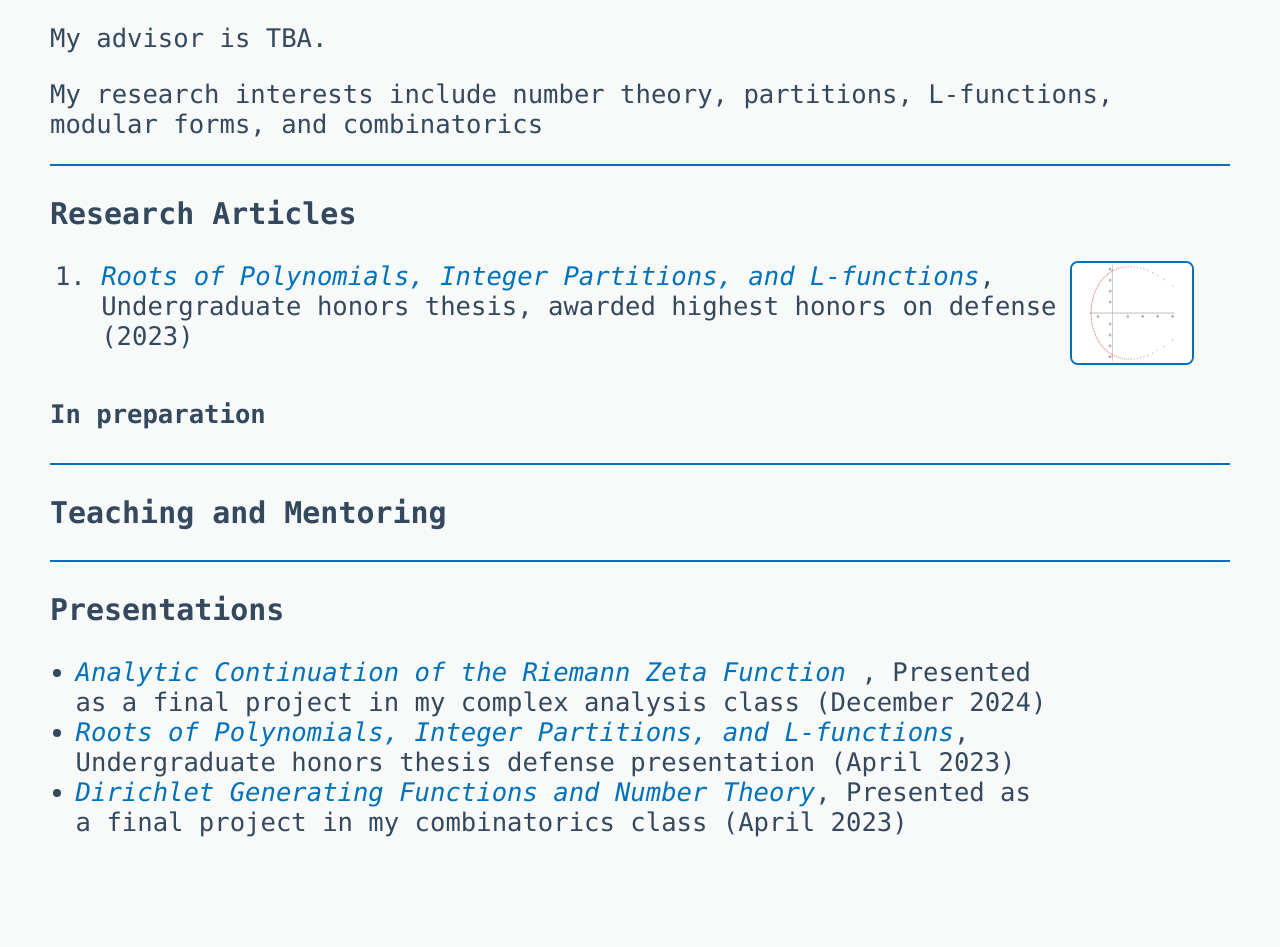
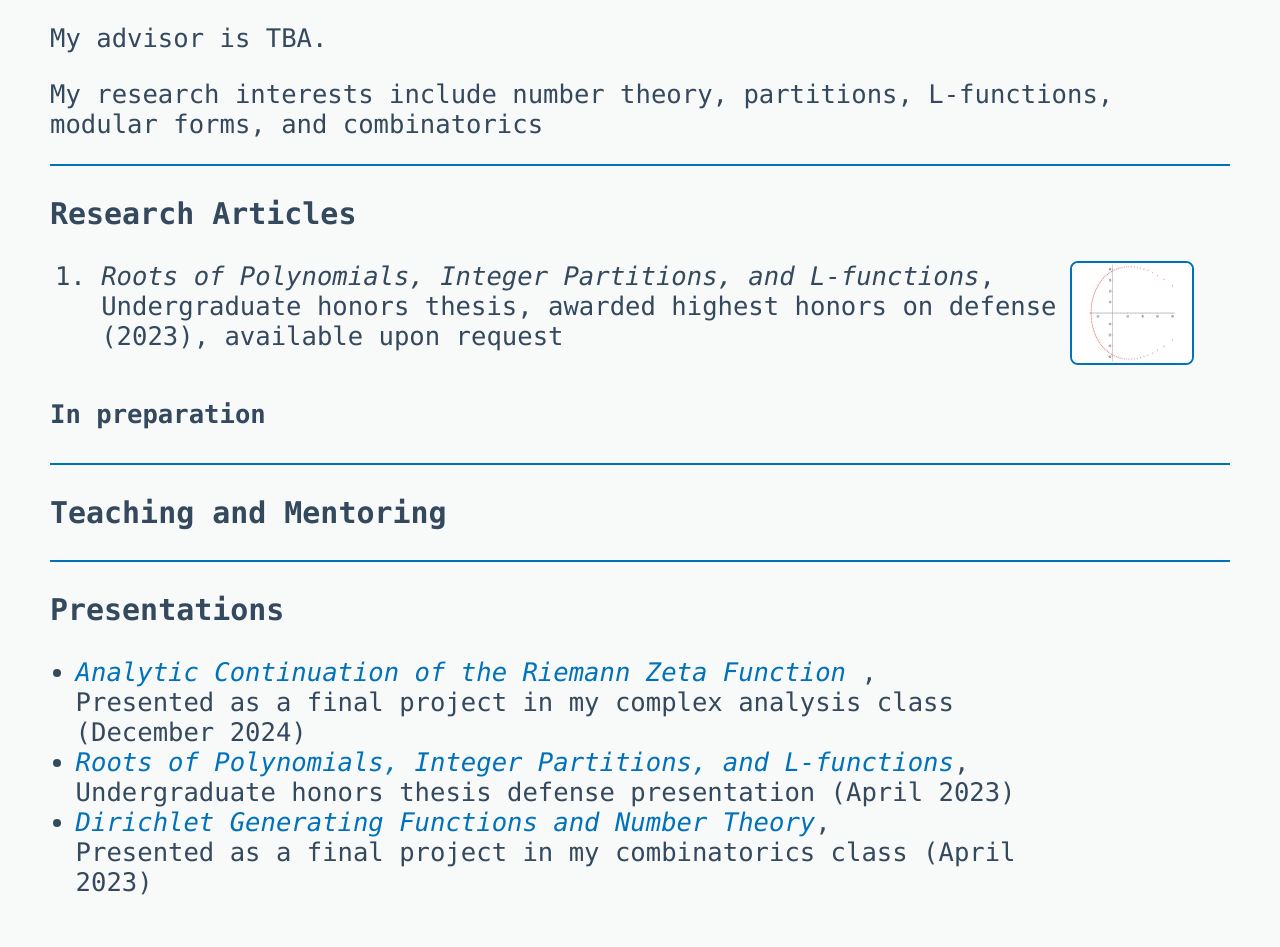
Before and after one commit to jhunt7/jhunt7.github.io, a Jekyll site: the page index.html, which Jekyll copies as it is, in a window 1280 px wide. Shown: the part 458-1405 px from the top of the page. Built offline with Jekyll 4.4.1, drawn with Linux system fonts in a browser that asks for light colours; before the commit the page ends 1345 px from its top, so only the background shows below that.

Commit message:
Update index.html

```diff
--- a/index.html
+++ b/index.html
@@ -74,7 +74,7 @@
 <ol>
     <div class="ref-container">
        <div>
-        <li><a href="Hunt_Senior_Thesis_Final.pdf" title="Undergraduate Honors Thesis"><i>Roots of Polynomials, Integer Partitions, and L-functions</i></a>, </br> Undergraduate honors thesis, awarded highest honors on defense (2023) <br>
+        <li><i>Roots of Polynomials, Integer Partitions, and L-functions</i>, </br> Undergraduate honors thesis, awarded highest honors on defense (2023), available upon request <br>
     </div>
     <div class="paper-image">
       <a href="horseshoe.jpg"><img src="horseshoe.jpg" height="100"
@@ -94,9 +94,9 @@
     <div class="ref-container">
       <div>
         <li> <a href="Analytic_Continuation_of_Zeta_Presentation.pdf" title = "Analytic Continuation of the Riemann Zeta
-Function"><i>Analytic Continuation of the Riemann Zeta Function </i></a>, Presented as a final project in my complex analysis class (December 2024) </li>
-        <li> <a href="Thesis_Presentation.pdf" title = "Undergraduate Honors Thesis Presentation"><i>Roots of Polynomials, Integer Partitions, and L-functions</i></a>, Undergraduate honors thesis defense presentation (April 2023) </li>
-        <li> <a href="Dirichlet_Series_Combinatorics_Presentation.pdf" title = "Dirichlet Generating Functions and Number Theory"><i>Dirichlet Generating Functions and Number Theory</i></a>, Presented as a final project in my combinatorics class (April 2023) </li>
+Function"><i>Analytic Continuation of the Riemann Zeta Function </i></a>, </br> Presented as a final project in my complex analysis class (December 2024) </li>
+        <li> <a href="Thesis_Presentation.pdf" title = "Undergraduate Honors Thesis Presentation"><i>Roots of Polynomials, Integer Partitions, and L-functions</i></a>, </br> Undergraduate honors thesis defense presentation (April 2023) </li>
+        <li> <a href="Dirichlet_Series_Combinatorics_Presentation.pdf" title = "Dirichlet Generating Functions and Number Theory"><i>Dirichlet Generating Functions and Number Theory</i></a>, </br> Presented as a final project in my combinatorics class (April 2023) </li>
       </div>
   </ul>
 
```
